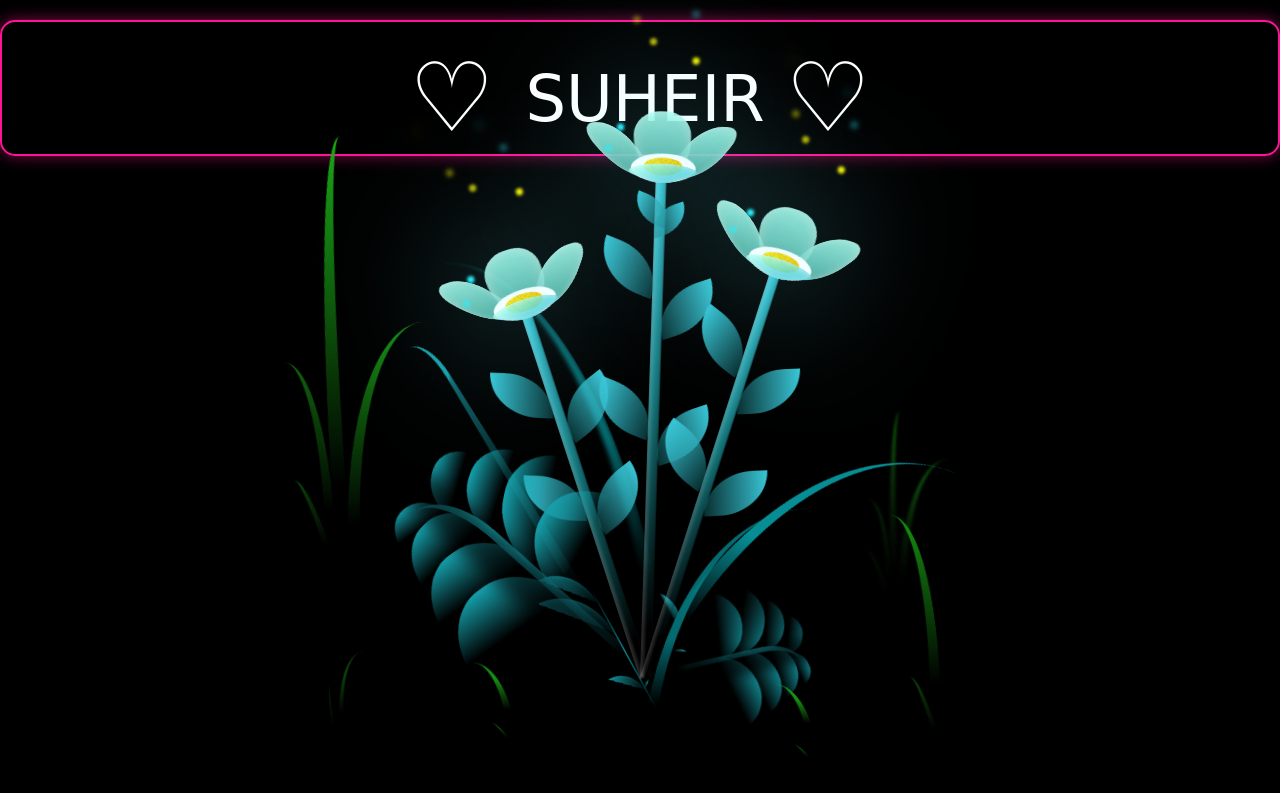
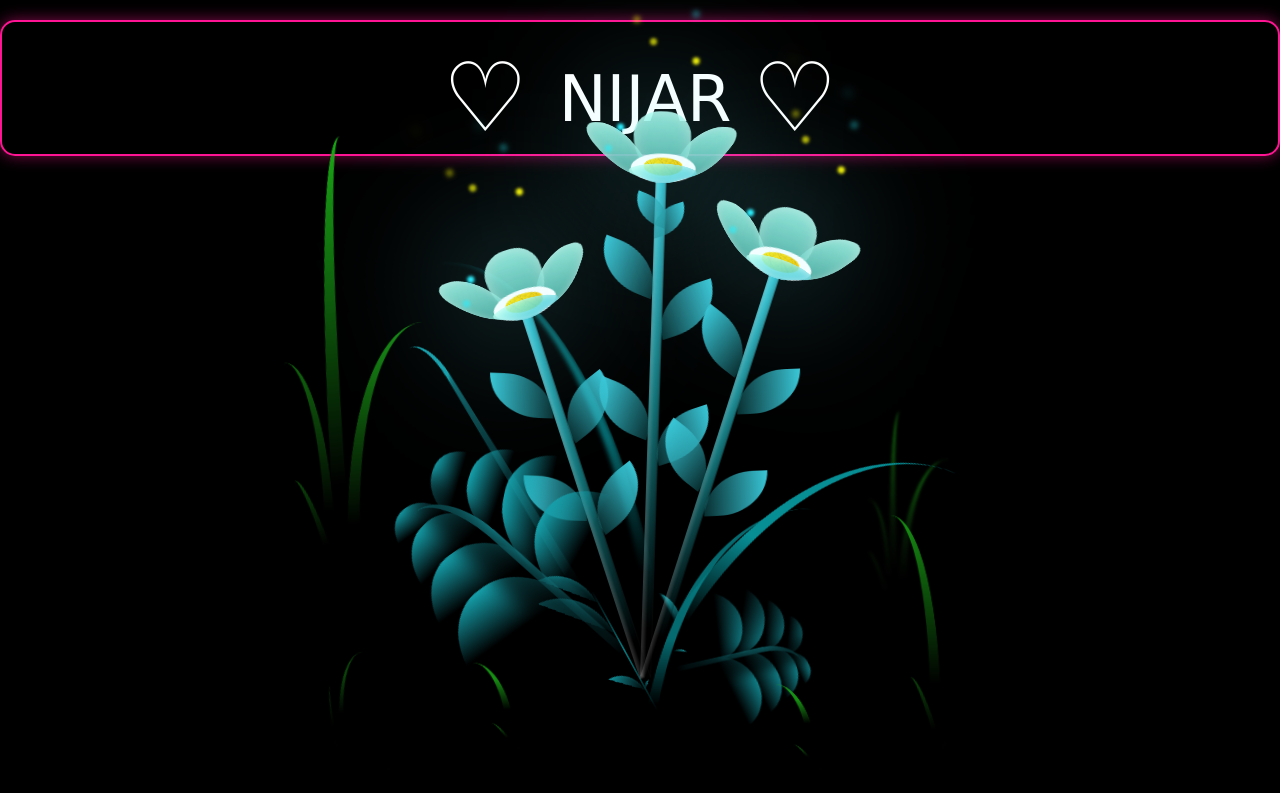
Before and after one commit to yoodow/nijti, a plain HTML site: page index2.html in a window 1280 px wide. Drawn offline with Linux system fonts and the light colour scheme.

Commit message:
Update index2.html

```diff
--- a/index2.html
+++ b/index2.html
@@ -10,7 +10,7 @@
 
 <body class="not-loaded">
     <div class="beautiful-text">
-      SUHEIR
+      NIJAR
     </div>
 
     <div class="night"></div>
```
